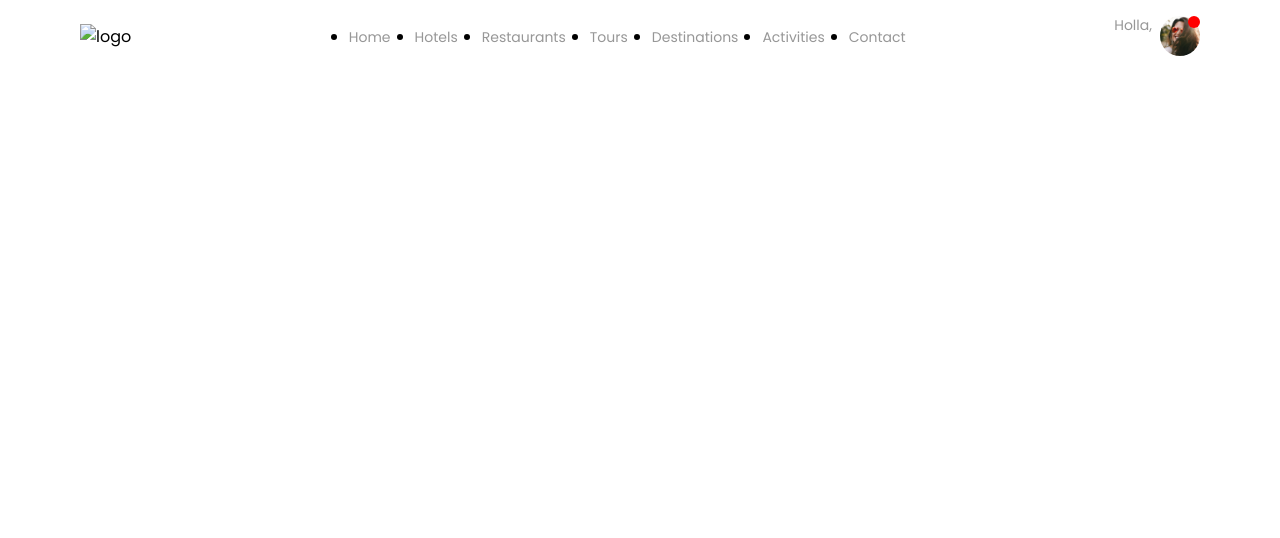
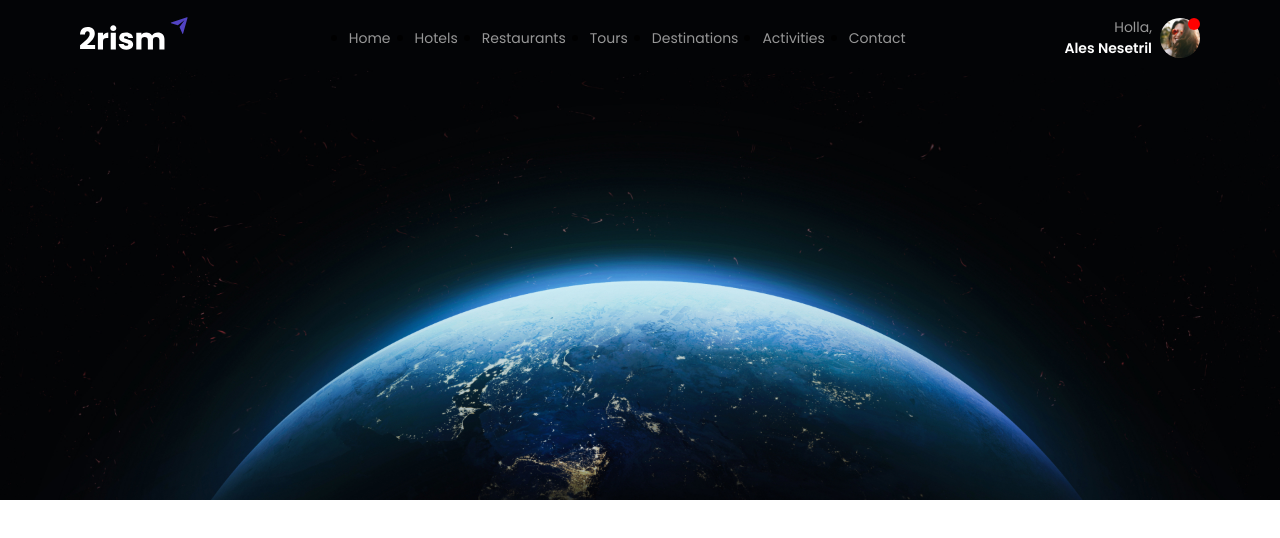
Before and after one commit to Szymon-Levy/2rism, a plain HTML site: page index.html in a window 1280 px wide. Drawn offline with Linux system fonts and the light colour scheme; the site is published under a folder, as on GitHub Pages, so addresses that start at the root find nothing.

Commit message:
first-day

```diff
--- a/index.html
+++ b/index.html
@@ -5,7 +5,7 @@
     <meta http-equiv="X-UA-Compatible" content="IE=edge">
     <meta name="viewport" content="width=device-width, initial-scale=1.0">
     <title>2rism - Home</title>
-    <link rel="icon" type="image/x-icon" href="/images/logo/favicon.png">
+    <link rel="icon" type="image/x-icon" href="images/logo/favicon.png">
     <link rel="stylesheet" href="style.css">
 </head>
 <body>
@@ -13,7 +13,7 @@
     <header id="main-header">
         <div class="container">
             <div class="header-logo">
-                <img src="/images/logo/logo-white.svg" alt="logo">
+                <img src="images/logo/logo-white.svg" alt="logo">
             </div>
             <nav id="main-navigation">
                 <ul>
--- a/style.css
+++ b/style.css
@@ -196,7 +196,7 @@ a {
 /*-----------hero section------------*/
 
 .main-hero {
-    background-image: url("/images/hero/hero-image.jpg");
+    background-image: url("images/hero/hero-image.jpg");
     background-size: cover;
     background-position: bottom center;
     min-height: 500px;
```
